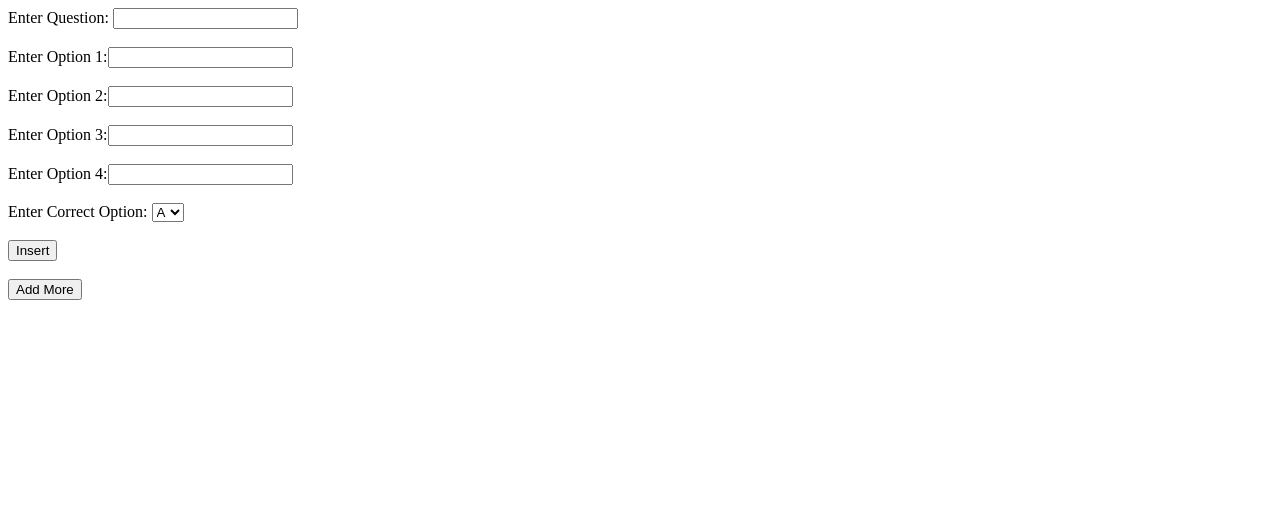
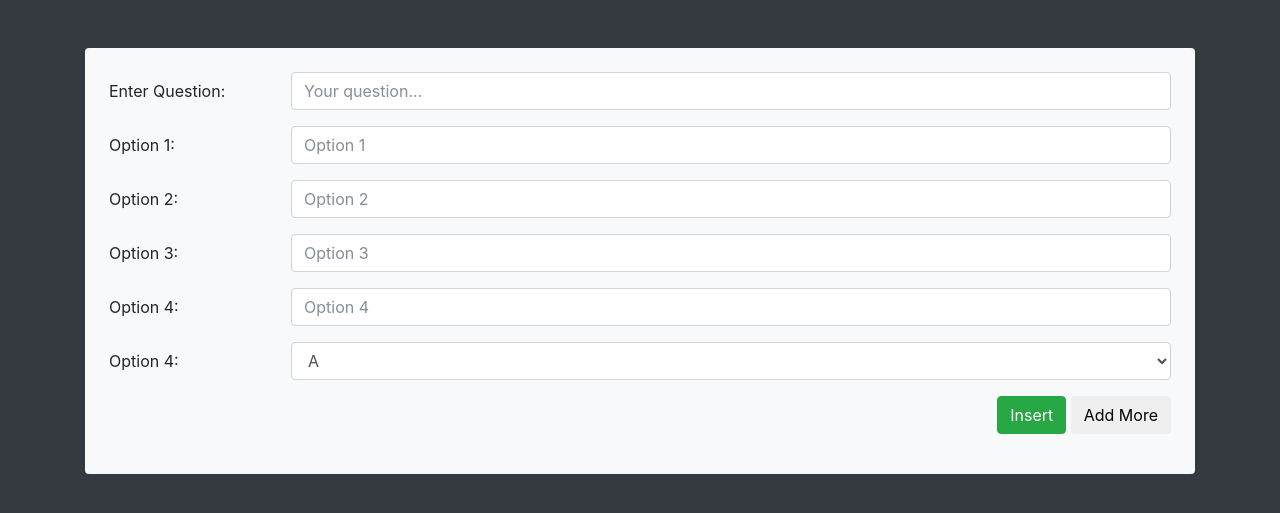
Before and after one commit to apuayush/quizzy-api, a Python web app: template template/questions.html in a window 1280 px wide. Shown: the top 513 px of the page. Run offline with Jinja, Linux system fonts and the light colour scheme; the template is opened without the code that fills it, so the values that code supplies are empty; some libraries are stand-ins or nearby versions.

Commit message:
adjust bootstrap style to question page

```diff
--- a/template/questions.html
+++ b/template/questions.html
@@ -3,22 +3,65 @@
 	<head>
 		<script src="quiz.js"></script>
 		<title>Questions</title>
+		<meta charset="UTF-8">
+		<meta name="viewport" content="width=device-width, user-scalable=no, initial-scale=1.0, maximum-scale=1.0, minimum-scale=1.0">
+		<meta http-equiv="X-UA-Compatible" content="ie=edge">
+		<!-- Required meta tags -->
+		<meta name="viewport" content="width=device-width, initial-scale=1, shrink-to-fit=no">
+		<!-- Bootstrap CSS -->
+		<link rel="stylesheet" href="https://maxcdn.bootstrapcdn.com/bootstrap/4.0.0-beta.2/css/bootstrap.min.css" integrity="sha384-PsH8R72JQ3SOdhVi3uxftmaW6Vc51MKb0q5P2rRUpPvrszuE4W1povHYgTpBfshb" crossorigin="anonymous">
 	</head>
-<body>
+	<body class="bg-dark">
+		<div class="container">
+			<div class="bg-light rounded my-5 mx-auto p-4">
 				<form name="questions_insertion">
-<label>Enter Question: </label><input type="text" name="question_added"><br><br>
-<label>Enter Option 1:</label><input type="text" name="opt1"><br><br>
-<label>Enter Option 2:</label><input type="text" name="opt2"><br><br>
-<label>Enter Option 3:</label><input type="text" name="opt3"><br><br>
-<label>Enter Option 4:</label><input type="text" name="opt4"><br><br>
-<label>Enter Correct Option: </label><select name="correct">
+					<div class="form-group row">
+						<label class="col-sm-2 col-form-label">Enter Question:</label>
+						<div class="col-sm-10">
+							<input type="text" class="form-control" name="question_added" placeholder="Your question...">
+						</div>
+					</div>
+					<div class="form-group row">
+						<label class="col-sm-2 col-form-label">Option 1:</label>
+						<div class="col-sm-10">
+							<input type="text" class="form-control" name="opt1" placeholder="Option 1">
+						</div>
+					</div>
+					<div class="form-group row">
+						<label class="col-sm-2 col-form-label">Option 2:</label>
+						<div class="col-sm-10">
+							<input type="text" class="form-control" name="opt2" placeholder="Option 2">
+						</div>
+					</div>
+					<div class="form-group row">
+						<label class="col-sm-2 col-form-label">Option 3:</label>
+						<div class="col-sm-10">
+							<input type="text" class="form-control" name="opt3" placeholder="Option 3">
+						</div>
+					</div>
+					<div class="form-group row">
+						<label class="col-sm-2 col-form-label">Option 4:</label>
+						<div class="col-sm-10">
+							<input type="text" class="form-control" name="opt4" placeholder="Option 4">
+						</div>
+					</div>
+					<div class="form-group row">
+						<label class="col-sm-2 col-form-label">Option 4:</label>
+						<div class="col-sm-10">
+							<select class="form-control" name="correct">
 								<option>A</option>
 								<option>B</option>
 								<option>C</option>
 								<option>D</option>
-</select><br><br>
-<input type="button" onclick="insertQuestion()" value="Insert"><br><br>
-<input type="reset" name="reset" value="Add More"><br>
+							</select>
+						</div>
+					</div>
+					<div class="form-group text-right">
+						<input type="button" class="btn btn-success" onclick="insertQuestion()" value="Insert">
+						<input type="reset" class="btn btn-default" name="reset" value="Add More">
+					</div>
 				</form>
+			</div>
+		</div>
 	</body>
 </html>
```
Lines whose indentation alone changed are shown as unchanged.
